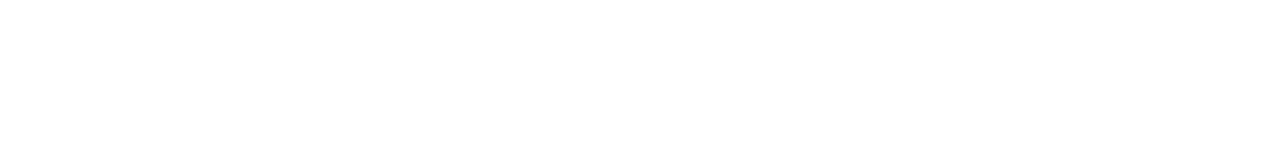
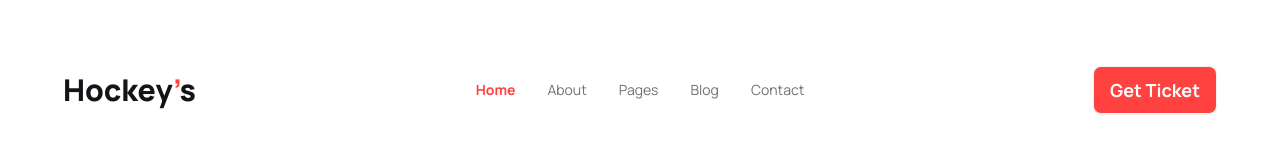
Before and after one commit to abunaim5/hockeys, a plain HTML site: page index.html in a window 1280 px wide. Drawn offline with nearby package versions, Linux system fonts and the light colour scheme.

Commit message:
added navbar section with responsive all devices

```diff
--- a/index.html
+++ b/index.html
@@ -1,5 +1,5 @@
 <!DOCTYPE html>
-<html lang="en">
+<html lang="en" data-theme="light">
 
 <head>
     <meta charset="UTF-8">
@@ -19,6 +19,9 @@
             theme: {
                 extend: {
                     colors: {
+                        'color-orange': '#FF4240',
+                        'color-black': '#131318',
+                        'color-gray': '#13131899',
                         clifford: '#da373d',
                     }
                 }
@@ -34,8 +37,46 @@
 </head>
 
 <body class="font-manrope">
-    <header>
-
+    <header class="container mx-auto mt-14">
+        <nav class="max-w-[73.125rem] mx-auto">
+            <div class="navbar bg-base-100">
+                <div class="navbar-start">
+                    <div class="dropdown">
+                        <div tabindex="0" role="button" class="btn btn-ghost lg:hidden">
+                            <svg xmlns="http://www.w3.org/2000/svg" class="h-5 w-5" fill="none" viewBox="0 0 24 24"
+                                stroke="currentColor">
+                                <path stroke-linecap="round" stroke-linejoin="round" stroke-width="2"
+                                    d="M4 6h16M4 12h8m-8 6h16" />
+                            </svg>
+                        </div>
+                        <ul tabindex="0"
+                            class="menu menu-sm dropdown-content mt-3 z-[1] p-2 shadow bg-base-100 rounded-box w-52">
+                            <li class="text-color-orange"><a>Home</a></li>
+                            <li><a>About</a></li>
+                            <li><a>Pages</a></li>
+                            <li><a>Blog</a></li>
+                            <li><a>Contact</a></li>
+                        </ul>
+                    </div>
+                    <h2 class=" text-3xl text-color-black font-extrabold">Hockey<span
+                            class="text-color-orange">’</span>s</h2>
+                </div>
+                <div class="navbar-center hidden lg:flex">
+                    <ul class="menu menu-horizontal px-1 text-color-gray">
+                        <li class="text-color-orange font-bold"><a>Home</a></li>
+                        <li><a>About</a></li>
+                        <li><a>Pages</a></li>
+                        <li><a>Blog</a></li>
+                        <li><a>Contact</a></li>
+                    </ul>
+                </div>
+                <div class="navbar-end">
+                    <a
+                        class="btn bg-color-orange border text-lg text-white font-bold hover:bg-transparent hover:text-color-black hover:border-color-orange">Get
+                        Ticket</a>
+                </div>
+            </div>
+        </nav>
     </header>
     <main>
 
```
